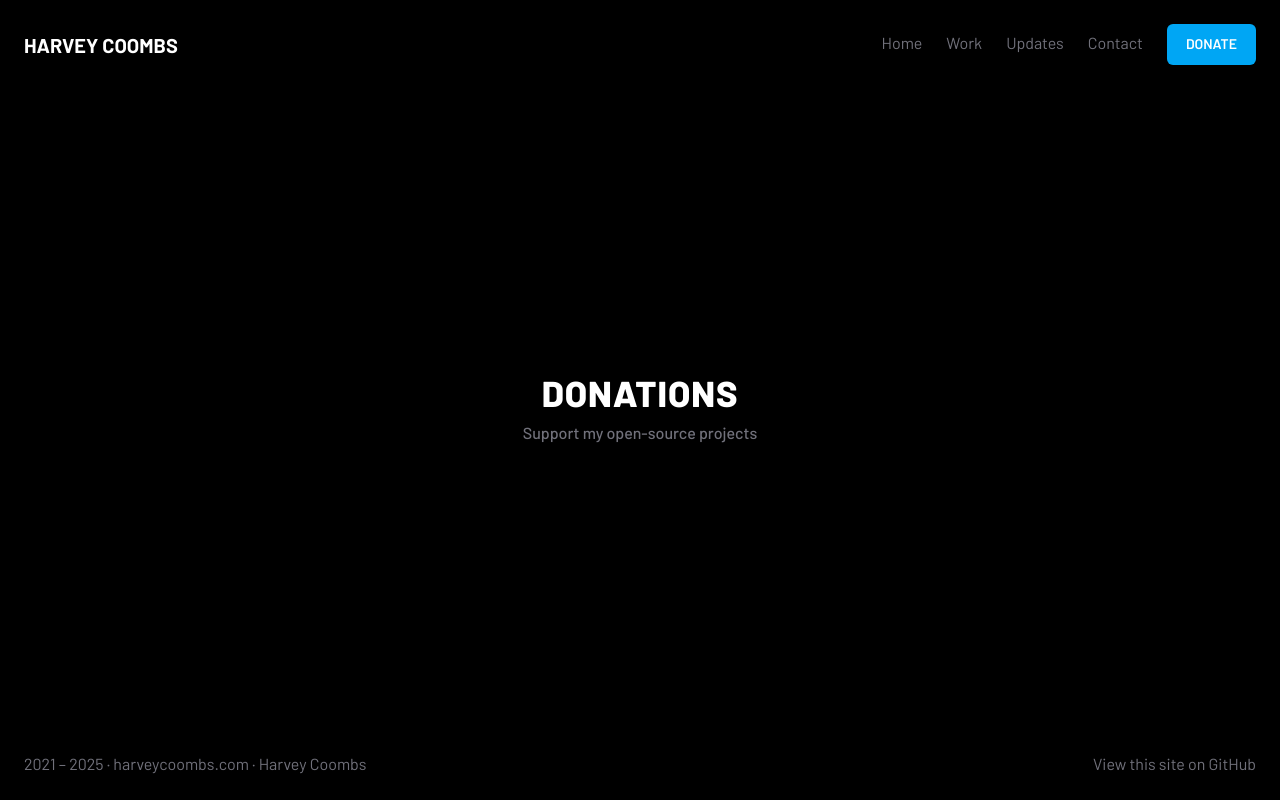
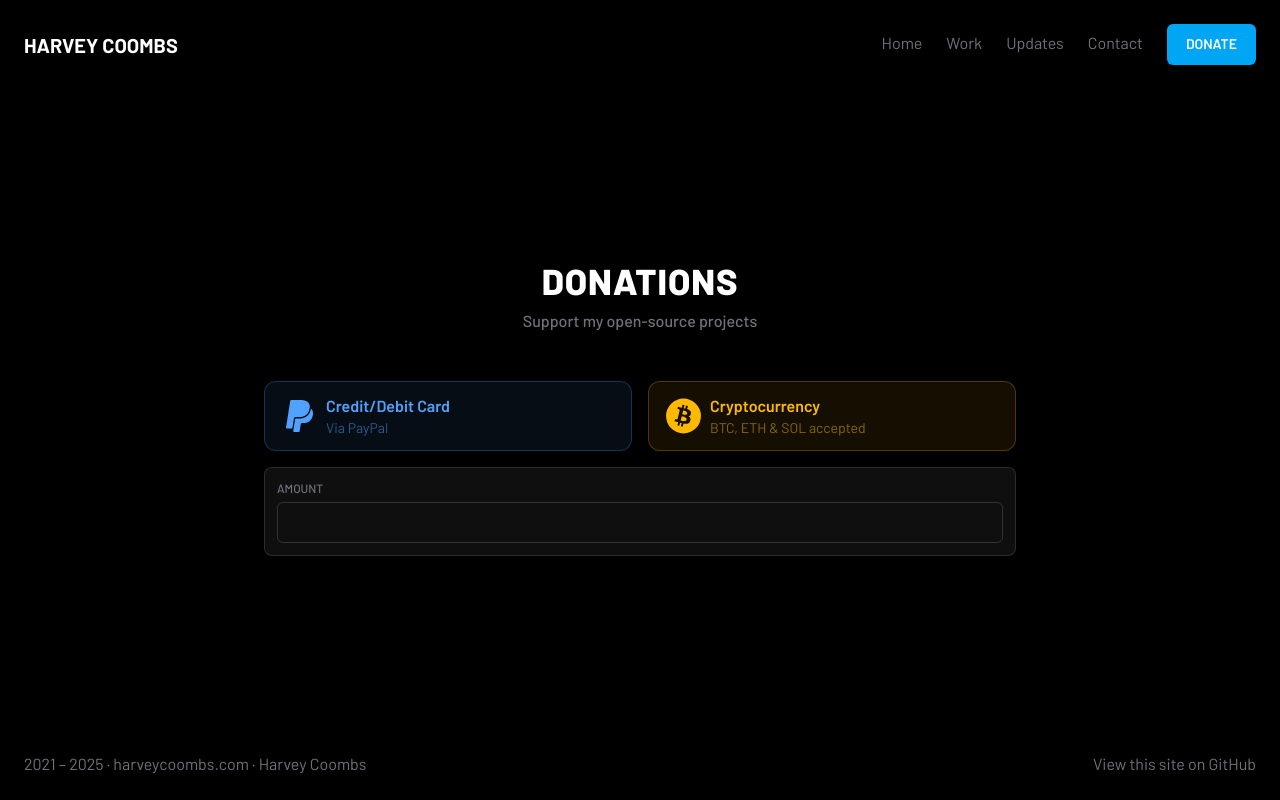
Before and after one commit to harveycoombs/www, a Next.js app: page /donate in a window 1280 px wide. Built offline with nearby package versions, Linux system fonts and the light colour scheme.

Commit message:
(WIP) donation page

```diff
--- a/app/donate/page.tsx
+++ b/app/donate/page.tsx
@@ -1,3 +1,10 @@
+import { FontAwesomeIcon } from "@fortawesome/react-fontawesome";
+import { faBitcoin, faPaypal } from "@fortawesome/free-brands-svg-icons";
+
+import Panel from "@/app/components/common/Panel";
+import Label from "@/app/components/common/Label";
+import Field from "@/app/components/common/Field";
+
 export default function DonationPage() {
      return (
           <main className="push flex flex-col items-center justify-center gap-12 w-188 mx-auto max-md:px-6 max-md:w-full">
@@ -5,6 +12,33 @@ export default function DonationPage() {
                     <h1 className="block text-4xl font-extrabold tracking-wide uppercase text-white">Donations</h1>
                     <p className="block font-medium mt-2 text-zinc-500">Support my open-source projects</p>
                </section>
+
+               <section className="w-full">
+                    <div className="flex gap-4 mb-4">
+                         <PaymentOption icon={faPaypal} title="Credit/Debit Card" description="Via PayPal" activeBorderColor="border-blue-400/25" activeTextColor="text-blue-400/50" activeTitleColor="text-blue-400" activeBackgroundColor="bg-blue-400/8" selected />
+                         <PaymentOption icon={faBitcoin} title="Cryptocurrency" description="BTC, ETH &amp; SOL accepted" activeBorderColor="border-amber-400/25" activeTextColor="text-amber-400/50" activeTitleColor="text-amber-400" activeBackgroundColor="bg-amber-400/8" selected />
+                    </div>
+
+                    <Panel classes="w-full">
+                         <Label classes="block mb-1.5">Amount</Label>
+                         <Field classes="block w-full" type="number" />
+                    </Panel>
+               </section>
           </main>
      );
 }
+
+function PaymentOption({ title, description, icon, activeBorderColor, activeTitleColor, activeTextColor, activeBackgroundColor, selected = false, ...rest }: any) {
+     const colors = selected ? `${activeBorderColor} ${activeTextColor} ${activeBackgroundColor}` : "border-white/9 bg-white/4 text-neutral-600";
+
+     return (
+          <button className={`w-1/2 p-3 rounded-xl border ${colors} flex items-center gap-1 select-none cursor-pointer text-left duration-150 hover:bg-white/6 hover:border-white/11 hover:-translate-y-1 active:bg-white/5 active:border-white/10 active:-translate-y-px`} {...rest}>
+               <FontAwesomeIcon icon={icon} className={`text-4xl ${selected ? activeTitleColor : "text-neutral-600"}`} />
+
+               <div>
+                    <strong className={`${selected ? activeTitleColor : "text-white"} font-semibold`}>{title}</strong>
+                    <div className="text-sm">{description}</div>
+               </div>
+          </button>
+     );
+}
```
